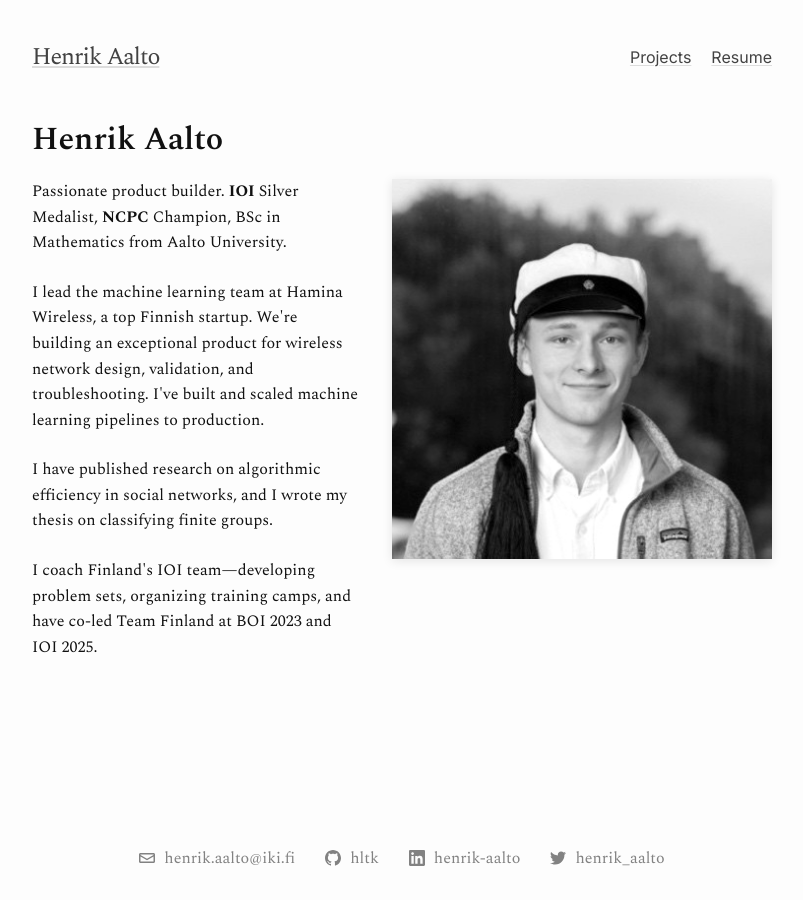
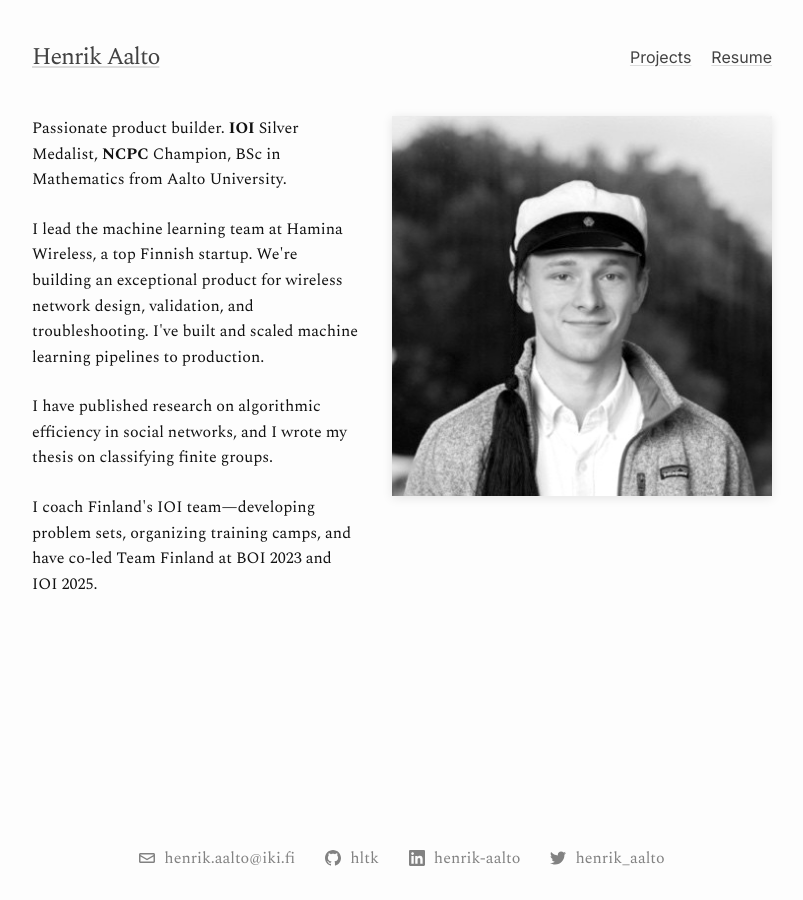
Before and after one commit to hltk/hltk.github.io, a Jekyll site: the page built from index.markdown, in a window 1280 px wide. Shown: the whole page, without its empty margins (238-1041 px from the left). Built offline with Jekyll 4.4.1, drawn with Linux system fonts in a browser that asks for light colours.

Commit message:
fix: hide title heading on homepage

```diff
--- a/_layouts/home.html
+++ b/_layouts/home.html
@@ -3,7 +3,7 @@ layout: default
 ---
 
 <div class="home">
-  {%- if page.title -%}
+  {%- if page.title and page.hide_title != true -%}
     <h1 class="page-heading">{{ page.title }}</h1>
   {%- endif -%}
 
--- a/index.markdown
+++ b/index.markdown
@@ -1,6 +1,7 @@
 ---
 layout: home
 title: Henrik Aalto
+hide_title: true
 ---
 
 <div class="home">
```
